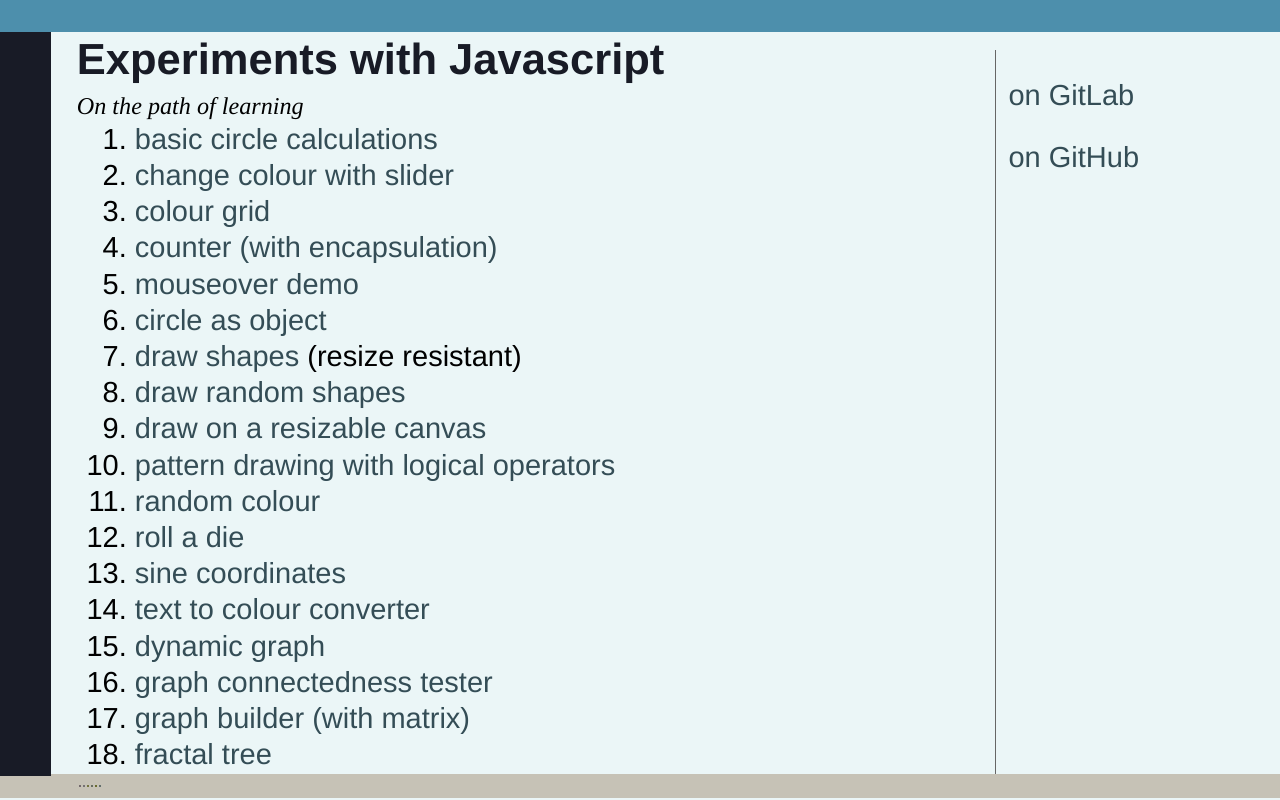
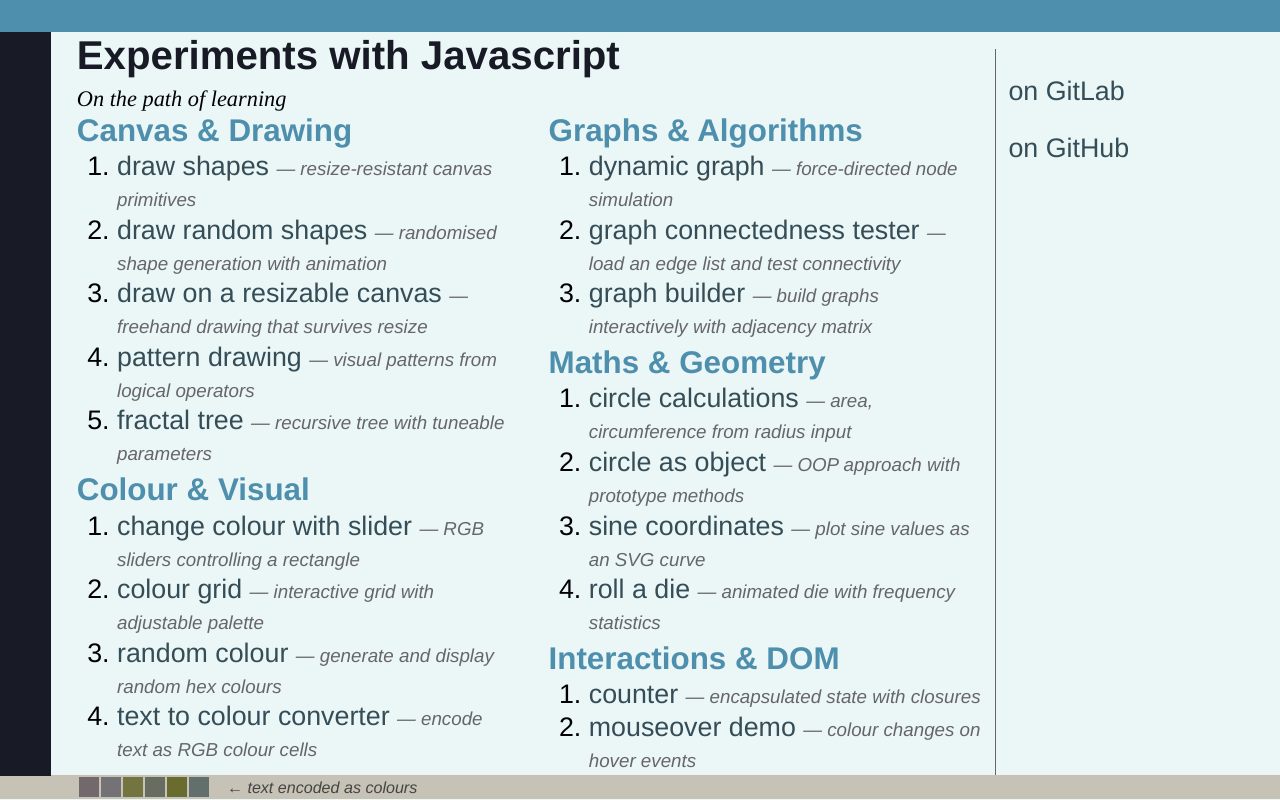
Before and after one commit to tiborh/tiborh.github.io, a plain HTML site: page index.html in a window 1280 px wide. Drawn offline with Linux system fonts and the light colour scheme.

Commit message:
some more improvement ideas

```diff
--- a/index.html
+++ b/index.html
@@ -5,82 +5,7 @@
     <meta http-equiv="Content-Type" content="text/html; charset=UTF-8" />
     <meta name="viewport" content="width=device-width, initial-scale=1.0">
     <link rel="shortcut icon" type="image/jpg" href="javascript/img/favicon.ico"/>
-    <style>
-      html,
-      body {
-          height: 100%;
-          margin: 0;
-          overflow: hidden;
-      }
-      body {
-        display: flex;
-        flex-wrap: wrap;
-	font-family: helvetica,arial,sans-serif;
-	background: #EBF6F7;
-      }
-      .header-menu {
-        display: flex;
-        align-items: center;
-        justify-content: flex-end;
-        width: 100%;
-        height: 4vh;
-        background: #4D8FAC;
-        color: #fff;
-      }
-      h2 {
-          margin: 0 0 0.5vh;
-	  color: #181B26;
-      }
-      aside {
-	  flex: 0.3;
-          padding-left: 1vw;
-          border-left: 1px solid #666;
-	  margin-top: 2vh;
-      }
-      section {
-        flex: 1;
-        padding-right: 1vw;
-	margin-left: 6vw;
-        display: flex;
-        flex-direction: column;
-        justify-content: center;
-      }
-      footer {
-          display: flex;
-          align-items: center;
-          width: 100%;
-          padding: 0 1.2vh;
-	  padding-left: 6vw;
-          background: #C6C2B6;
-          height: 3vh;
-      }
-      a { text-decoration: none;
-	  color: #344D56;
-	}
-      a:hover {
-	  color: #C6C2B6;
-      }
-      .sidenav {
-	  height: 93vh;
-	  width: 4vw;
-	  position: fixed;
-	  z-index: 1;
-	  top: 4vh;
-	  left: 0;
-	  background-color: #181B26;
-	  overflow-x: hidden;
-      }
-      ol {
-          margin: 0;
-          padding-left: 2em;
-      }
-      ol li {
-          padding: 0.2vh 0;
-      }
-      small {
-	  font-family: times,serif;
-      }
-    </style>
+    <link rel="stylesheet" href="style.css">
   </head>
   <body>
     <header class="header-menu">
@@ -95,26 +20,51 @@
           <h2>Experiments with Javascript</h2>
           <small><i>On the path of learning</i></small>
         </header>
-        <ol>
-	  <li><a href="javascript/circle_calculations.html">basic circle calculations</a></li>
-	  <li><a href="javascript/change_rectangle_colour_with_slider.html">change colour with slider</a></li>
-	  <li><a href="javascript/colour_grid.html">colour grid</a></li>
-	  <li><a href="javascript/counter.html">counter (with encapsulation)</a></li>
-	  <li><a href="javascript/mouseover_demo.html">mouseover demo</a></li>
-	  <li><a href="javascript/oo_circle.html">circle as object</a></li>
-	  <li><a href="javascript/draw_shapes.html">draw shapes</a> (resize resistant)</li>
-	  <li><a href="javascript/draw_shapes_frame.html">draw random shapes</a></li>
-	  <li><a href="javascript/draw_on_resizable_canvas.html">draw on a resizable canvas</a></li>
-	  <li><a href="javascript/pattern_drawing.html">pattern drawing with logical operators</a></li>
-	  <li><a href="javascript/random_colour.html">random colour</a></li>
-	  <li><a href="javascript/roll_die.html">roll a die</a></li>
-	  <li><a href="html/sine3.html">sine coordinates</a></li>
-	  <li><a href="javascript/text_to_colour.html">text to colour converter</a></li>
-	  <li><a href="dyngraph/dyngraph.html">dynamic graph</a></li>
-	  <li><a href="javascript/graph.html">graph connectedness tester</a></li>
-	  <li><a href="javascript/graph_builder.html">graph builder (with matrix)</a></li>
-	  <li><a href="javascript/fractal_tree.html">fractal tree</a></li>
-        </ol>
+        <ul class="categories">
+          <li>
+            <h3>Canvas &amp; Drawing</h3>
+            <ol>
+              <li><a href="javascript/draw_shapes.html">draw shapes</a> <span class="desc">&mdash; resize-resistant canvas primitives</span></li>
+              <li><a href="javascript/draw_shapes_frame.html">draw random shapes</a> <span class="desc">&mdash; randomised shape generation with animation</span></li>
+              <li><a href="javascript/draw_on_resizable_canvas.html">draw on a resizable canvas</a> <span class="desc">&mdash; freehand drawing that survives resize</span></li>
+              <li><a href="javascript/pattern_drawing.html">pattern drawing</a> <span class="desc">&mdash; visual patterns from logical operators</span></li>
+              <li><a href="javascript/fractal_tree.html">fractal tree</a> <span class="desc">&mdash; recursive tree with tuneable parameters</span></li>
+            </ol>
+          </li>
+          <li>
+            <h3>Colour &amp; Visual</h3>
+            <ol>
+              <li><a href="javascript/change_rectangle_colour_with_slider.html">change colour with slider</a> <span class="desc">&mdash; RGB sliders controlling a rectangle</span></li>
+              <li><a href="javascript/colour_grid.html">colour grid</a> <span class="desc">&mdash; interactive grid with adjustable palette</span></li>
+              <li><a href="javascript/random_colour.html">random colour</a> <span class="desc">&mdash; generate and display random hex colours</span></li>
+              <li><a href="javascript/text_to_colour.html">text to colour converter</a> <span class="desc">&mdash; encode text as RGB colour cells</span></li>
+            </ol>
+          </li>
+          <li>
+            <h3>Graphs &amp; Algorithms</h3>
+            <ol>
+              <li><a href="dyngraph/dyngraph.html">dynamic graph</a> <span class="desc">&mdash; force-directed node simulation</span></li>
+              <li><a href="javascript/graph.html">graph connectedness tester</a> <span class="desc">&mdash; load an edge list and test connectivity</span></li>
+              <li><a href="javascript/graph_builder.html">graph builder</a> <span class="desc">&mdash; build graphs interactively with adjacency matrix</span></li>
+            </ol>
+          </li>
+          <li>
+            <h3>Maths &amp; Geometry</h3>
+            <ol>
+              <li><a href="javascript/circle_calculations.html">circle calculations</a> <span class="desc">&mdash; area, circumference from radius input</span></li>
+              <li><a href="javascript/oo_circle.html">circle as object</a> <span class="desc">&mdash; OOP approach with prototype methods</span></li>
+              <li><a href="html/sine3.html">sine coordinates</a> <span class="desc">&mdash; plot sine values as an SVG curve</span></li>
+              <li><a href="javascript/roll_die.html">roll a die</a> <span class="desc">&mdash; animated die with frequency statistics</span></li>
+            </ol>
+          </li>
+          <li>
+            <h3>Interactions &amp; DOM</h3>
+            <ol>
+              <li><a href="javascript/counter.html">counter</a> <span class="desc">&mdash; encapsulated state with closures</span></li>
+              <li><a href="javascript/mouseover_demo.html">mouseover demo</a> <span class="desc">&mdash; colour changes on hover events</span></li>
+            </ol>
+          </li>
+        </ul>
       </article>
     </section>
     <aside>
@@ -123,34 +73,27 @@
     </aside>
     <footer>
       <table id="colour_tbl"><tr><td style="background-color: rgb(115, 105, 108);"></td><td style="background-color: rgb(117, 114, 117);"></td><td style="background-color: rgb(115, 116, 64);"></td><td style="background-color: rgb(103, 109, 97);"></td><td style="background-color: rgb(105, 108, 46);"></td><td style="background-color: rgb(99, 111, 109);"></td></tr></table>
+      <span class="footer-label">&#8592; text encoded as colours</span>
     </footer>
     <script>
       (function() {
-        // Cap: font size should never exceed what 10 items would need to fill the screen.
-        // With more items, text gets smaller to fit. With fewer than 10, it stops growing
-        // at the 10-item max size.
         const CAP_ITEM_COUNT = 10;
         const HEADER_VH = 4;
         const FOOTER_VH = 3;
 
         function adjustFontSize() {
           const article = document.querySelector('article');
-          const items = document.querySelectorAll('ol li');
+          const items = document.querySelectorAll('.categories ol li');
           const itemCount = items.length;
-          const effectiveCount = Math.max(itemCount, CAP_ITEM_COUNT);
 
-          // Available height in pixels (between header and footer)
           const availableHeight = window.innerHeight * ((100 - HEADER_VH - FOOTER_VH) / 100);
 
-          // Binary search for the largest font size where content fits
           let lo = 8, hi = 120, best = 16;
 
           while (hi - lo > 0.5) {
             const mid = (lo + hi) / 2;
             document.body.style.fontSize = mid + 'px';
 
-            // If we have fewer items than the cap, estimate what the height
-            // would be with CAP_ITEM_COUNT items at this font size
             const measuredHeight = article.scrollHeight;
             const estimatedHeight = (itemCount < CAP_ITEM_COUNT)
               ? measuredHeight * (CAP_ITEM_COUNT / itemCount)
--- /dev/null
+++ b/style.css
@@ -0,0 +1,147 @@
+html,
+body {
+    height: 100%;
+    margin: 0;
+    overflow: hidden;
+}
+
+body {
+    display: flex;
+    flex-wrap: wrap;
+    font-family: helvetica, arial, sans-serif;
+    background: #EBF6F7;
+}
+
+.header-menu {
+    display: flex;
+    align-items: center;
+    justify-content: flex-end;
+    width: 100%;
+    height: 4vh;
+    background: #4D8FAC;
+    color: #fff;
+}
+
+h2 {
+    margin: 0 0 0.3vh;
+    color: #181B26;
+}
+
+aside {
+    flex: 0.3;
+    padding-left: 1vw;
+    border-left: 1px solid #666;
+    margin-top: 2vh;
+}
+
+section {
+    flex: 1;
+    padding-right: 1vw;
+    margin-left: 6vw;
+    display: flex;
+    flex-direction: column;
+    justify-content: center;
+}
+
+footer {
+    display: flex;
+    align-items: center;
+    width: 100%;
+    padding: 0 1.2vh;
+    padding-left: 6vw;
+    background: #C6C2B6;
+    height: 3vh;
+}
+
+footer table td {
+    width: 2.5vh;
+    height: 2.5vh;
+    padding: 0;
+}
+
+footer span.footer-label {
+    font-size: 60%;
+    color: #444;
+    margin-left: 1em;
+    font-style: italic;
+}
+
+a {
+    text-decoration: none;
+    color: #344D56;
+}
+
+a:hover {
+    color: #C6C2B6;
+}
+
+.sidenav {
+    height: 93vh;
+    width: 4vw;
+    position: fixed;
+    z-index: 1;
+    top: 4vh;
+    left: 0;
+    background-color: #181B26;
+    overflow-x: hidden;
+}
+
+.categories {
+    margin: 0;
+    padding: 0;
+    list-style: none;
+    columns: 2;
+    column-gap: 3vw;
+}
+
+.categories > li {
+    break-inside: avoid;
+    margin-bottom: 0.5vh;
+}
+
+.categories h3 {
+    margin: 0 0 0.2vh;
+    color: #4D8FAC;
+}
+
+.categories ol {
+    margin: 0;
+    padding-left: 1.5em;
+}
+
+.categories ol li {
+    padding: 0.1vh 0;
+}
+
+.categories ol li .desc {
+    color: #666;
+    font-size: 70%;
+    font-style: italic;
+}
+
+small {
+    font-family: times, serif;
+}
+
+/* Responsive: hide sidebar on mobile */
+@media (max-width: 600px) {
+    .sidenav {
+        display: none;
+    }
+
+    section {
+        margin-left: 2vw;
+    }
+
+    footer {
+        padding-left: 2vw;
+    }
+
+    .categories {
+        columns: 1;
+    }
+
+    aside {
+        display: none;
+    }
+}
```
